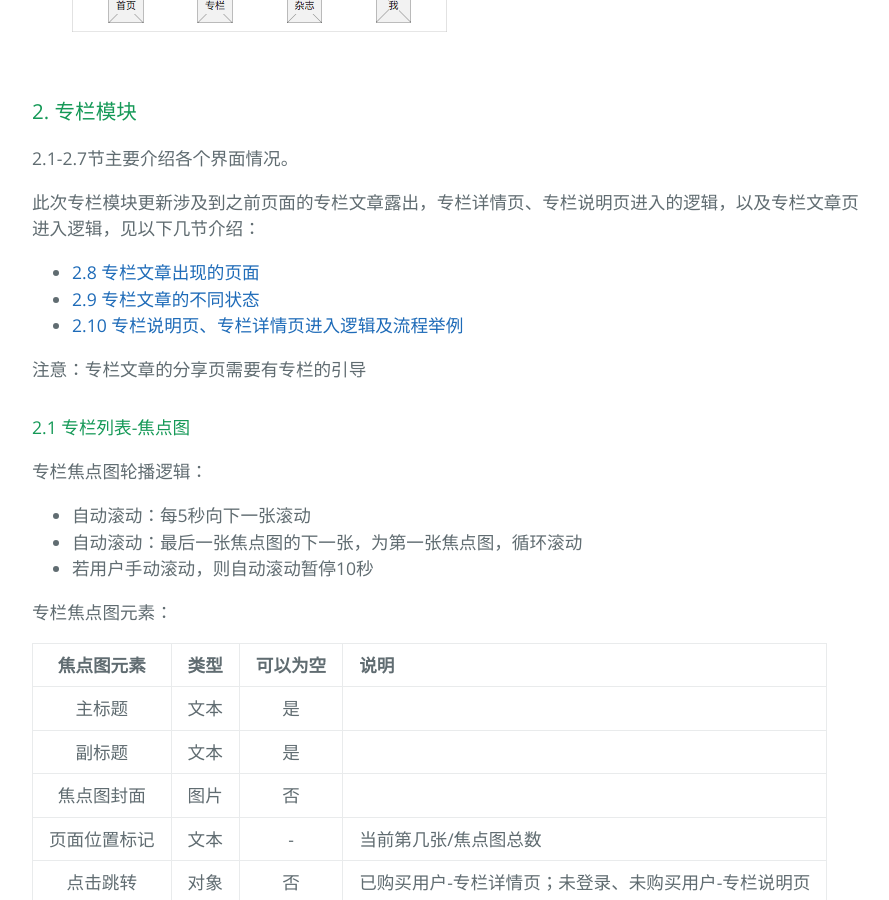
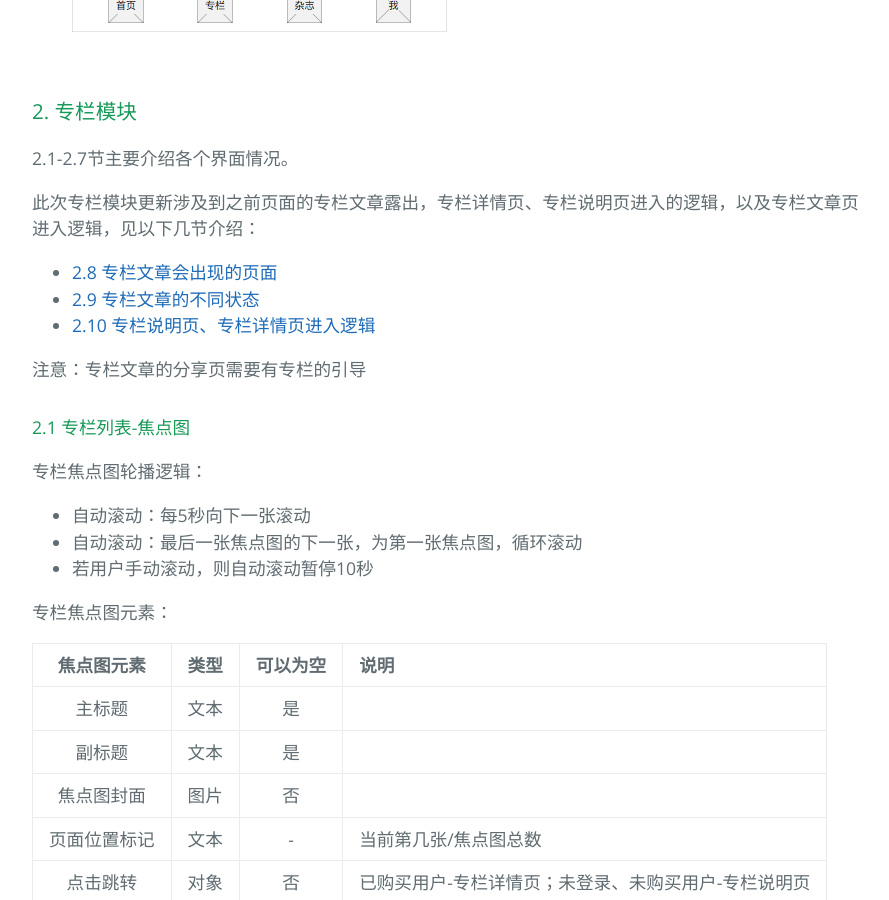
Before and after one commit to Littletreeeeee/prd-invest, a Jekyll site: the page built from documents/prd_weekly_app_iteration_20170612.md, in a window 1280 px wide and 900 px high, scrolled down 2774 px. Shown: the whole window, without its empty margins (192-1081 px from the left). Built offline with Jekyll 4.4.1, drawn with Linux system fonts in a browser that asks for light colours; the repository's description, which GitHub fills in, is left out.

Commit message:
edit prd

```diff
--- a/documents/prd_weekly_app_iteration_20170612.md
+++ b/documents/prd_weekly_app_iteration_20170612.md
@@ -22,8 +22,8 @@ layout: default
     * [2.9 专栏文章的不同状态](#29-专栏文章的不同状态)
     * [2.10 专栏说明页、专栏详情页进入逻辑](#210-专栏说明页专栏详情页进入逻辑)
       * [2.10.1 未登录用户](#2101-未登录用户)
-        * [2.10.2 登录未购买用户](#2102-登录未购买用户)
-        * [2.10.3 登录已购买用户](#2103-登录已购买用户)
+      * [2.10.2 登录未购买用户](#2102-登录未购买用户)
+      * [2.10.3 登录已购买用户](#2103-登录已购买用户)
 * [3. 首页-继续阅读按钮](#3-首页-继续阅读按钮)
 * [4. 会员有效期](#4-会员有效期)
 * [5. 购买记录](#5-购买记录)
@@ -72,9 +72,9 @@ layout: default
 
 此次专栏模块更新涉及到之前页面的专栏文章露出，专栏详情页、专栏说明页进入的逻辑，以及专栏文章页进入逻辑，见以下几节介绍：
 
-* [2.8 专栏文章出现的页面](#)
-* [2.9 专栏文章的不同状态](#)
-* [2.10 专栏说明页、专栏详情页进入逻辑及流程举例](#)
+* [2.8 专栏文章会出现的页面](#28-专栏文章会出现的页面)
+* [2.9 专栏文章的不同状态](#29-专栏文章的不同状态)
+* [2.10 专栏说明页、专栏详情页进入逻辑](#210-专栏说明页专栏详情页进入逻辑)
 
 注意：专栏文章的分享页需要有专栏的引导
 
```
